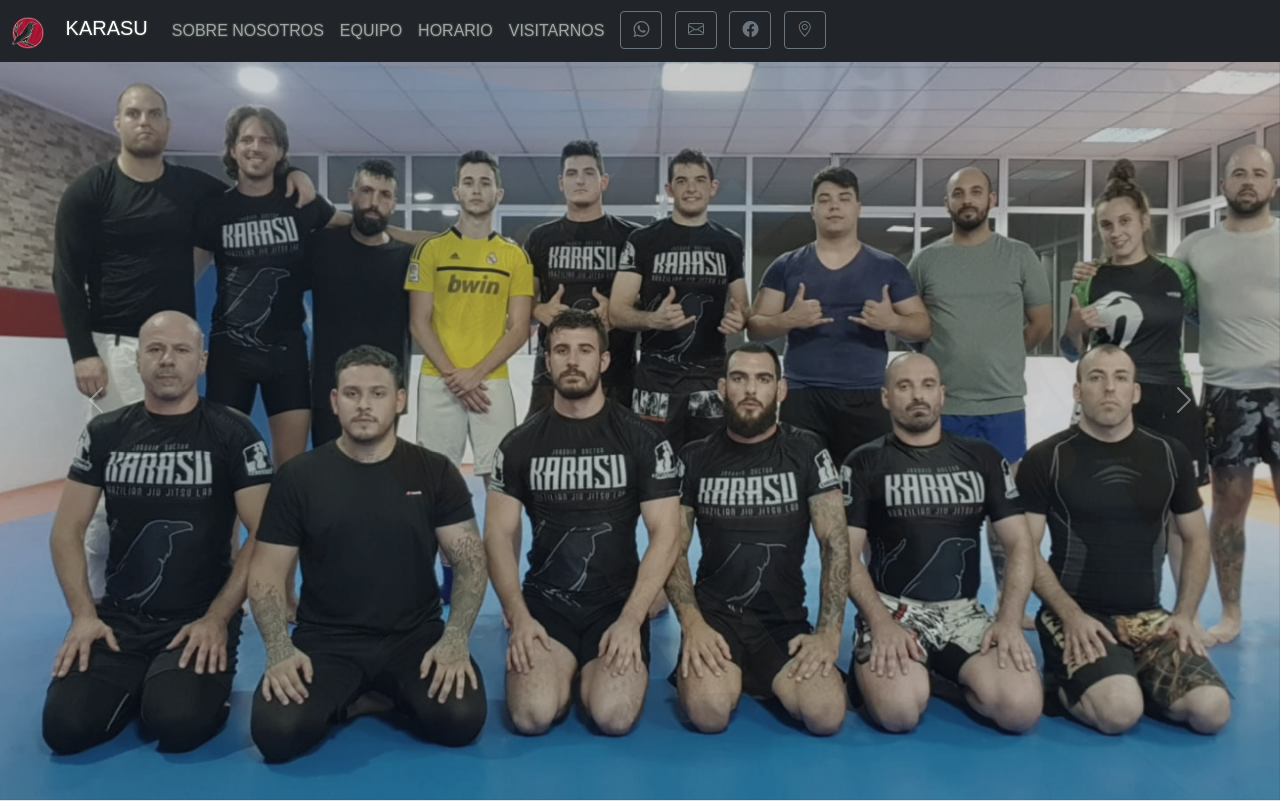
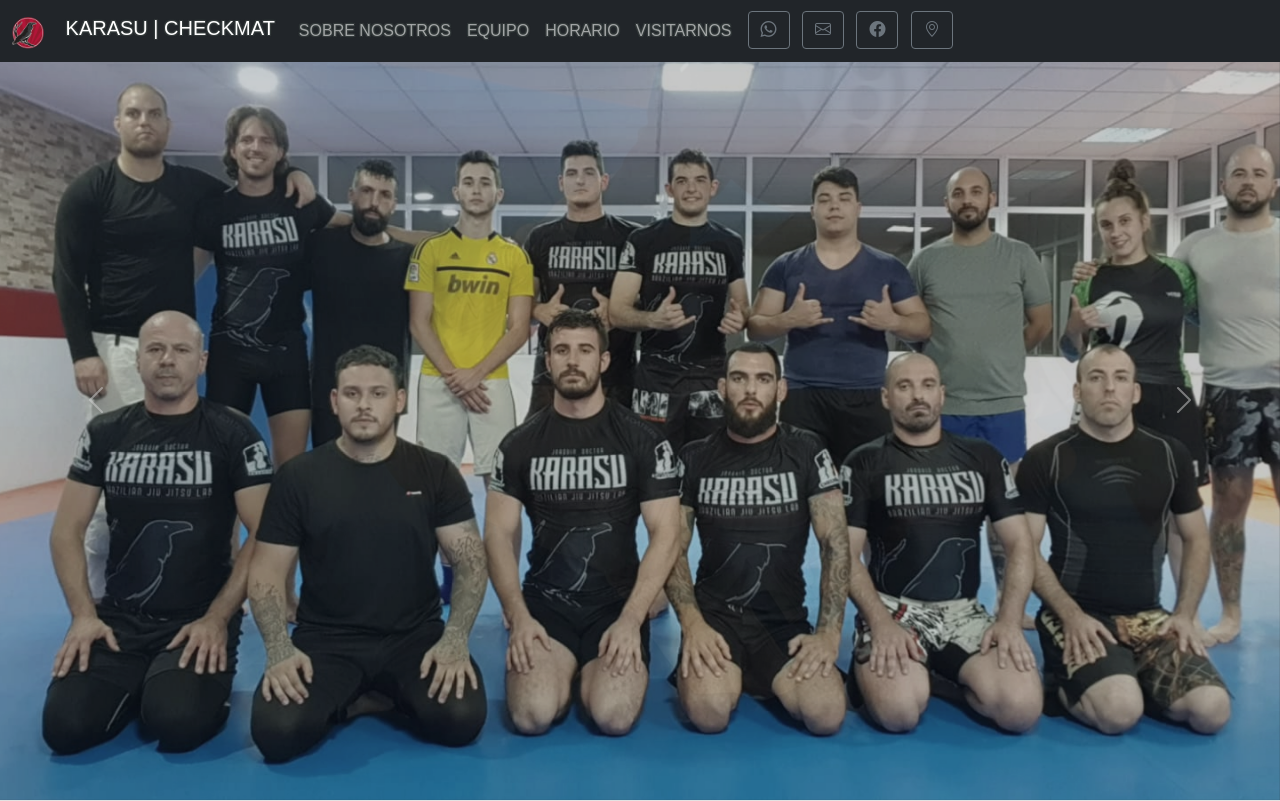
Before and after one commit to arifd/karasubjj, a plain HTML site: page index.html in a window 1280 px wide. Shown: the top 801 px of the page. Drawn offline with nearby package versions, Linux system fonts and the light colour scheme; a web font is replaced by a local one.

Commit message:
checkmat in nav-brand

```diff
--- a/index.html
+++ b/index.html
@@ -96,7 +96,7 @@
             <div class="navbar-brand">
                 <a href="#home" style="color: inherit; text-decoration: none;"><img src="assets/logo.png" alt=""
                         width="32" height="32" class="d-inline-block align-text-top me-3">
-                    KARASU</a>
+                    KARASU | CHECKMAT</a>
             </div>
 
             <button class="navbar-toggler" type="button" data-bs-toggle="collapse" data-bs-target="#navbarNavAltMarkup"
```
